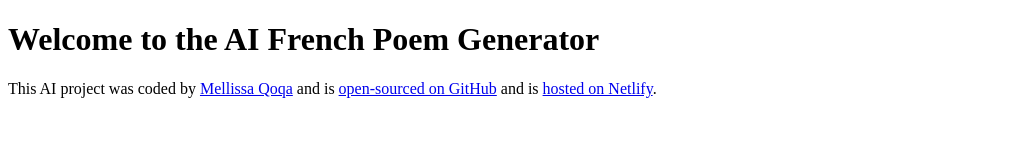
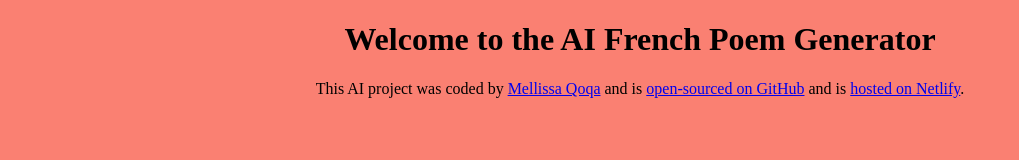
Before and after one commit to Mellissa15/french-poem-generator, a plain HTML site: page index.html in a window 1280 px wide. Shown: the whole page, without its empty margins (0-1019 px from the left). Drawn offline with Linux system fonts and the light colour scheme.

```diff
--- a/index.html
+++ b/index.html
@@ -11,16 +11,16 @@
 
     <footer>
       This AI project was coded by
-      <a href="https://github.com/matthieua/" target="_blank">Mellissa Qoqa</a> and
+      <a href="https://github.com/Mellissa15" target="_blank">Mellissa Qoqa</a> and
       is
       <a
-        href="https://github.com/shecodesio/french-poem-generator"
+        href="https://github.com/Mellissa15/french-poem-generator"
         target="_blank"
       >
         open-sourced on GitHub</a
       >
       and is
-      <a href="https://ai-french-poem-generator.netlify.app/" target="_blank"
+      <a href="https://ai-french-poem-generatorr.netlify.app" target="_blank"
         >hosted on Netlify</a
       >.
     </footer>
--- a/src/style.css
+++ b/src/style.css
@@ -0,0 +1,4 @@
+body {
+  background: salmon;
+  text-align: center;
+}
```
